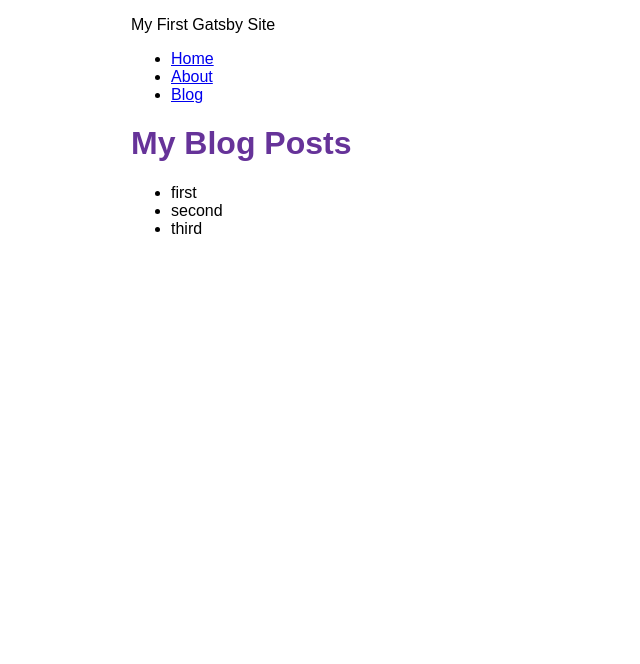
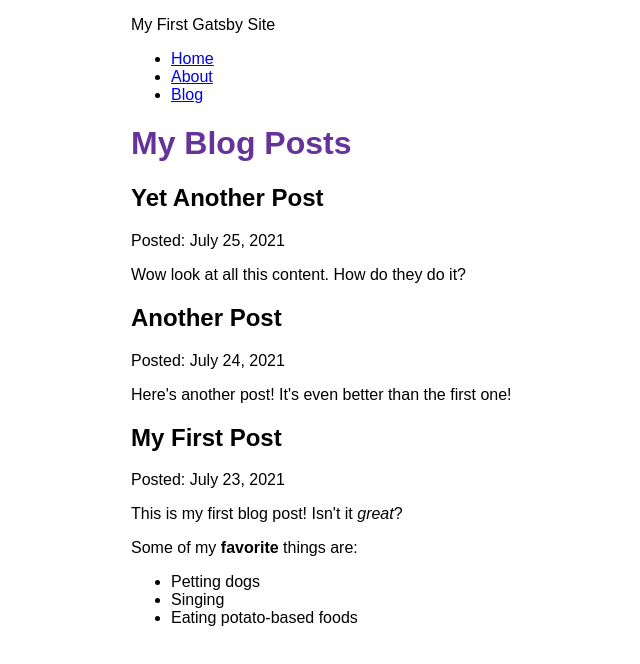
Before and after one commit to dramaking/my-first-gatsby-site, a Gatsby site: page /blog in a window 1280 px wide. Shown: the whole page, without its empty margins (259-899 px from the left). Built offline with nearby package versions, Linux system fonts and the light colour scheme; Gatsby itself is replaced by a stand-in of ours.

Commit message:
Finished Gatsby Tutorial Part 5

```diff
--- /dev/null
+++ b/blog/another-post.mdx
@@ -0,0 +1,6 @@
+---
+title: "Another Post"
+date: "2021-07-24"
+---
+
+Here's another post! It's even better than the first one!
--- /dev/null
+++ b/blog/my-first-post.mdx
@@ -0,0 +1,12 @@
+---
+title: "My First Post"
+date: "2021-07-23"
+---
+
+This is my first blog post! Isn't it *great*?
+
+Some of my **favorite** things are:
+
+* Petting dogs
+* Singing
+* Eating potato-based foods
--- /dev/null
+++ b/blog/yet-another-post.mdx
@@ -0,0 +1,6 @@
+---
+title: "Yet Another Post"
+date: "2021-07-25"
+---
+
+Wow look at all this content. How do they do it?
--- a/gatsby-config.js
+++ b/gatsby-config.js
@@ -14,5 +14,6 @@
         path: `${__dirname}/blog`,
       }
     },
+    "gatsby-plugin-mdx",
   ],
 };
--- a/package.json
+++ b/package.json
@@ -15,9 +15,12 @@
     "clean": "gatsby clean"
   },
   "dependencies": {
+    "@mdx-js/mdx": "^1.6.22",
+    "@mdx-js/react": "^1.6.22",
     "gatsby": "^3.9.1",
     "gatsby-plugin-gatsby-cloud": "^2.9.1",
     "gatsby-plugin-image": "^1.9.0",
+    "gatsby-plugin-mdx": "^2.9.0",
     "gatsby-plugin-sharp": "^3.9.0",
     "gatsby-source-filesystem": "^3.9.0",
     "react": "^17.0.1",
--- a/src/pages/blog.js
+++ b/src/pages/blog.js
@@ -1,28 +1,38 @@
 import * as React from 'react'
 import { graphql } from 'gatsby'
 import Layout from '../components/layout'
+import { MDXRenderer } from 'gatsby-plugin-mdx'
 
 const BlogPage = ({ data }) => {
   return (
     <Layout pageTitle="My Blog Posts">
-      <ul>
+
       {
-        data.allFile.nodes.map(node => (
-          <li key={node.name}>
-            {node.name}
-          </li>
+        data.allMdx.nodes.map(node => (
+          <article key={node.id}>
+            <h2>{node.frontmatter.title}</h2>
+            <p>Posted: {node.frontmatter.date}</p>
+            <MDXRenderer>
+              {node.body}
+            </MDXRenderer>
+          </article>
         ))
       }
-      </ul>
+
     </Layout>
   )
 }
 
 export const query = graphql`
   query {
-    allFile {
+    allMdx(sort: {fields: frontmatter___date, order: DESC}) {
       nodes {
-        name
+        frontmatter {
+          date(formatString: "MMMM D, YYYY")
+          title
+        }
+        id
+        body
       }
     }
   }
```
Also changed, not shown: blog/first.mdx (deleted), blog/second.mdx (deleted), blog/third.mdx (deleted), 1 other file.
